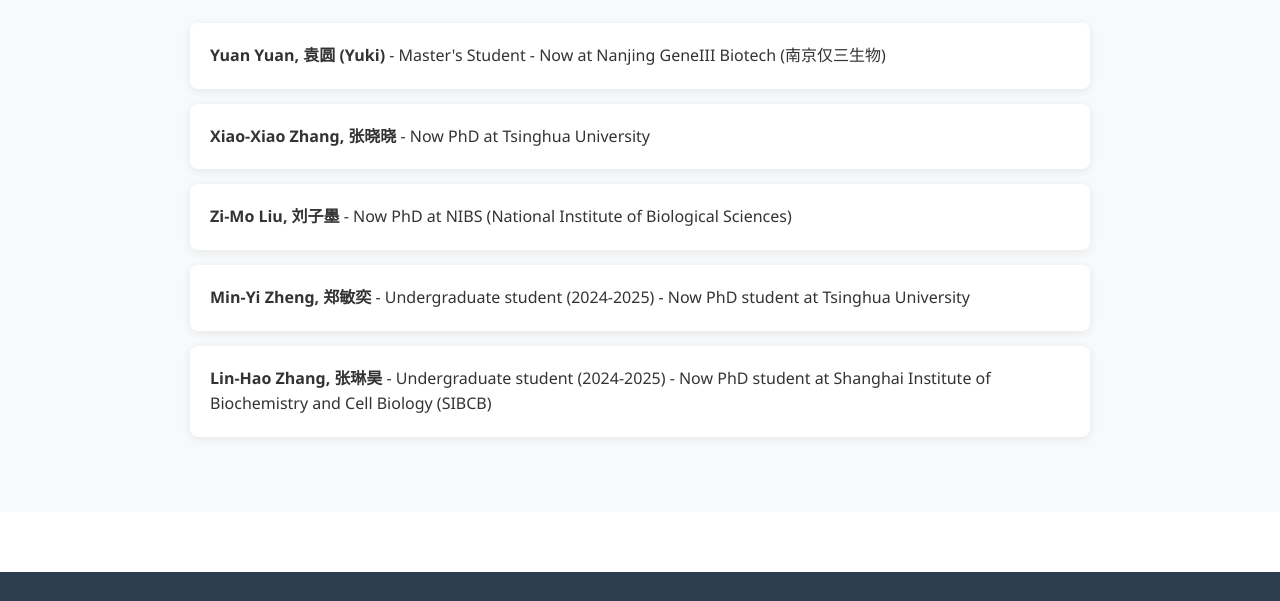
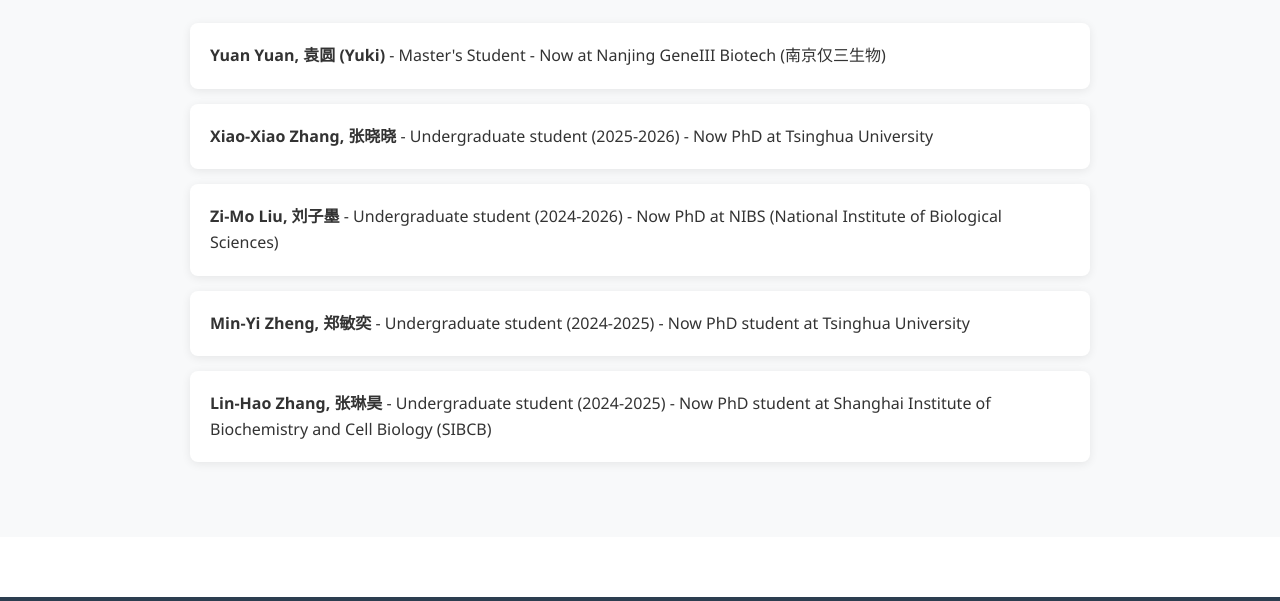
Before and after one commit to clingxmu/cling-lab, a plain HTML site: page team.html in a window 1280 px wide. Shown: the part 3800-4401 px from the top of the page. Drawn offline with Linux system fonts and the light colour scheme.

Commit message:
Add years for Zhang Xiaoxiao (2025-2026) and Liu Zimo (2024-2026)

```diff
--- a/team.html
+++ b/team.html
@@ -193,10 +193,10 @@
                     <p><strong>Yuan Yuan, 袁圆 (Yuki)</strong> - Master's Student - Now at Nanjing GeneIII Biotech (南京仅三生物)</p>
                 </div>
                 <div class="pub-item">
-                    <p><strong>Xiao-Xiao Zhang, 张晓晓</strong> - Now PhD at Tsinghua University</p>
+                    <p><strong>Xiao-Xiao Zhang, 张晓晓</strong> - Undergraduate student (2025-2026) - Now PhD at Tsinghua University</p>
                 </div>
                 <div class="pub-item">
-                    <p><strong>Zi-Mo Liu, 刘子墨</strong> - Now PhD at NIBS (National Institute of Biological Sciences)</p>
+                    <p><strong>Zi-Mo Liu, 刘子墨</strong> - Undergraduate student (2024-2026) - Now PhD at NIBS (National Institute of Biological Sciences)</p>
                 </div>
                 <div class="pub-item">
                     <p><strong>Min-Yi Zheng, 郑敏奕</strong> - Undergraduate student (2024-2025) - Now PhD student at Tsinghua University</p>
```
